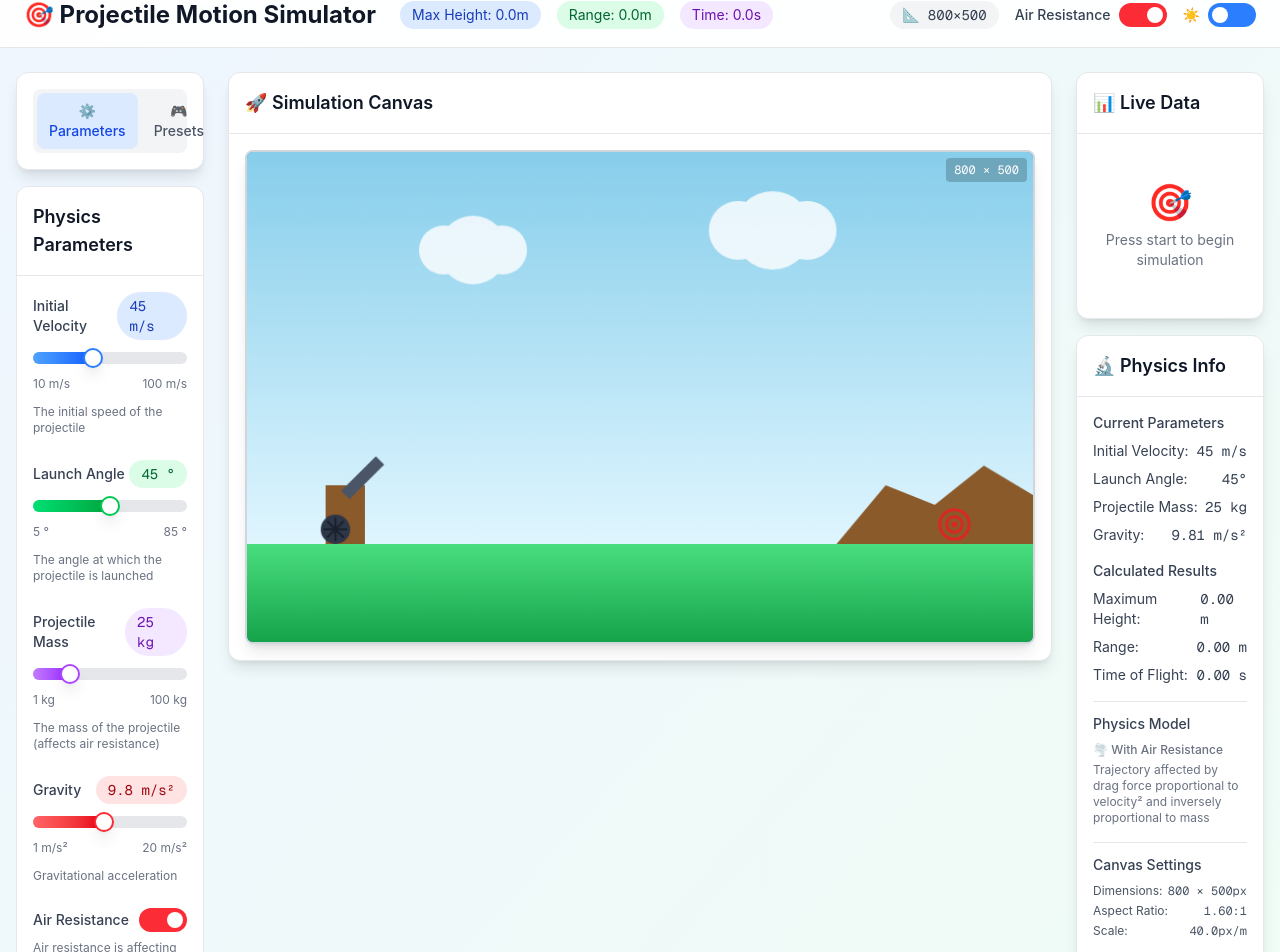
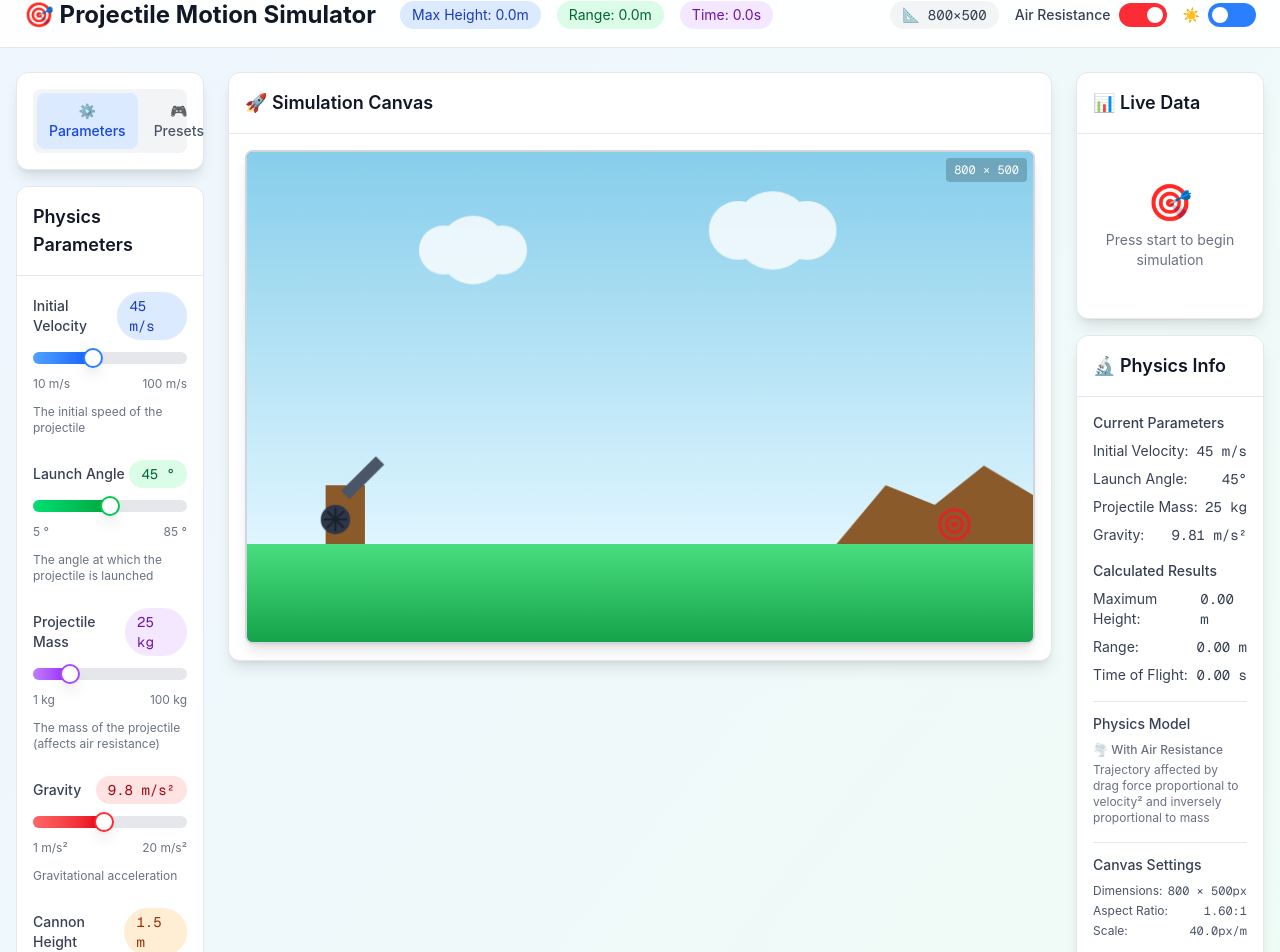
Before and after one commit to mayer-doa-coder/new-projectile-sim-2, a Next.js app in the folder projectile-sim/: page / in a window 1280 px wide. Shown: the part 49-1001 px from the top of the page. Built offline with nearby package versions, Linux system fonts and the light colour scheme.

Commit message:
height freature working in medium screen

```diff
--- a/projectile-sim/src/components/ProjectileSimulator.tsx
+++ b/projectile-sim/src/components/ProjectileSimulator.tsx
@@ -15,7 +15,8 @@ const DEFAULT_PARAMS: SimulationParams = {
   airResistance: true,
   gravity: 9.81,
   canvasWidth: 800,
-  canvasHeight: 500
+  canvasHeight: 500,
+  cannonHeight: 1.5
 };
 
 export default function ProjectileSimulator() {
--- a/projectile-sim/src/components/controls/ControlPanel.tsx
+++ b/projectile-sim/src/components/controls/ControlPanel.tsx
@@ -9,32 +9,44 @@ const PRESETS: Preset[] = [
   {
     name: "Cannon Ball",
     icon: "⚫",
-    params: { velocity: 45, angle: 45, mass: 50, airResistance: true },
-    description: "Heavy projectile with air resistance"
+    params: { velocity: 45, angle: 45, mass: 50, airResistance: true, cannonHeight: 2.0 },
+    description: "Heavy projectile with air resistance from elevated position"
   },
   {
     name: "Bullet",
     icon: "🔸",
-    params: { velocity: 85, angle: 25, mass: 5, airResistance: true },
-    description: "High-speed, lightweight projectile"
+    params: { velocity: 85, angle: 25, mass: 5, airResistance: true, cannonHeight: 1.2 },
+    description: "High-speed, lightweight projectile from shoulder height"
   },
   {
     name: "Basketball",
     icon: "🏀",
-    params: { velocity: 35, angle: 55, mass: 20, airResistance: true },
-    description: "Sports projectile with moderate air resistance"
+    params: { velocity: 35, angle: 55, mass: 20, airResistance: true, cannonHeight: 2.5 },
+    description: "Sports projectile with moderate air resistance from above head"
   },
   {
     name: "Feather",
     icon: "🪶",
-    params: { velocity: 25, angle: 40, mass: 1, airResistance: true },
-    description: "Very light object heavily affected by air"
+    params: { velocity: 25, angle: 40, mass: 1, airResistance: true, cannonHeight: 1.8 },
+    description: "Very light object heavily affected by air from human height"
   },
   {
     name: "Perfect Vacuum",
     icon: "✨",
-    params: { velocity: 45, angle: 45, mass: 25, airResistance: false },
-    description: "Ideal physics without air resistance"
+    params: { velocity: 45, angle: 45, mass: 25, airResistance: false, cannonHeight: 1.5 },
+    description: "Ideal physics without air resistance from standard height"
+  },
+  {
+    name: "Tower Shot",
+    icon: "🏰",
+    params: { velocity: 40, angle: 30, mass: 30, airResistance: true, cannonHeight: 8.0 },
+    description: "Projectile launched from a high tower or cliff"
+  },
+  {
+    name: "Ground Level",
+    icon: "🎯",
+    params: { velocity: 50, angle: 35, mass: 20, airResistance: true, cannonHeight: 0.5 },
+    description: "Low trajectory shot from near ground level"
   }
 ];
 
@@ -159,6 +171,19 @@ export function ControlPanel({
                 description="Gravitational acceleration"
               />
 
+              <ParameterSlider
+                label="Cannon Height"
+                value={params.cannonHeight}
+                min={0.5}
+                max={10}
+                step={0.1}
+                unit="m"
+                color="orange"
+                isDayTheme={isDayTheme}
+                onChange={(value) => updateParams({ cannonHeight: value })}
+                description="Height of the cannon above ground level"
+              />
+
               {/* Air Resistance Toggle */}
               <div className="space-y-2">
                 <div className="flex items-center justify-between">
--- a/projectile-sim/src/components/simulation/SimulationCanvas.tsx
+++ b/projectile-sim/src/components/simulation/SimulationCanvas.tsx
@@ -2,10 +2,12 @@ import React, { useRef, useEffect, useCallback } from 'react';
 import { CanvasProps } from '../../types/simulation';
 
 const GROUND_HEIGHT = 100;
-const CANNON_BASE_HEIGHT = 60;
 
 export function SimulationCanvas({ simulation, params, isDayTheme }: CanvasProps) {
   const canvasRef = useRef<HTMLCanvasElement>(null);
+
+  // Calculate cannon base height based on cannon height parameter
+  const CANNON_BASE_HEIGHT = Math.max(20, params.cannonHeight * 40); // Scale cannon height for visual representation
 
   // Calculate scale based on canvas dimensions
   const scale = Math.min(params.canvasWidth / 20, params.canvasHeight / 12.5);
@@ -101,9 +103,12 @@ export function SimulationCanvas({ simulation, params, isDayTheme }: CanvasProps
     ctx.fillStyle = '#8b5a2b';
     ctx.fillRect(80, params.canvasHeight - GROUND_HEIGHT - CANNON_BASE_HEIGHT, 40, CANNON_BASE_HEIGHT);
 
+    // Calculate cannon position based on height
+    const cannonY = params.canvasHeight - GROUND_HEIGHT - CANNON_BASE_HEIGHT + 10;
+
     // Draw cannon
     ctx.save();
-    ctx.translate(100, params.canvasHeight - GROUND_HEIGHT - CANNON_BASE_HEIGHT + 10);
+    ctx.translate(100, cannonY);
     ctx.rotate(-params.angle * Math.PI / 180);
 
     // Cannon barrel
@@ -113,8 +118,9 @@ export function SimulationCanvas({ simulation, params, isDayTheme }: CanvasProps
     // Cannon wheel
     ctx.restore();
     ctx.fillStyle = '#2d3748';
+    const wheelY = cannonY + 25;
     ctx.beginPath();
-    ctx.arc(90, params.canvasHeight - GROUND_HEIGHT - 15, 15, 0, Math.PI * 2);
+    ctx.arc(90, wheelY, 15, 0, Math.PI * 2);
     ctx.fill();
 
     // Cannon wheel spokes
@@ -122,9 +128,9 @@ export function SimulationCanvas({ simulation, params, isDayTheme }: CanvasProps
     ctx.lineWidth = 2;
     for (let i = 0; i < 8; i++) {
       ctx.beginPath();
-      ctx.moveTo(90, params.canvasHeight - GROUND_HEIGHT - 15);
+      ctx.moveTo(90, wheelY);
       const angle = (i * Math.PI) / 4;
-      ctx.lineTo(90 + Math.cos(angle) * 12, params.canvasHeight - GROUND_HEIGHT - 15 + Math.sin(angle) * 12);
+      ctx.lineTo(90 + Math.cos(angle) * 12, wheelY + Math.sin(angle) * 12);
       ctx.stroke();
     }
 
@@ -224,7 +230,7 @@ export function SimulationCanvas({ simulation, params, isDayTheme }: CanvasProps
     ctx.arc(targetX, targetY, 3, 0, Math.PI * 2);
     ctx.fill();
 
-  }, [simulation, params, isDayTheme, physicsToCanvas]);
+  }, [simulation, params, isDayTheme, physicsToCanvas, CANNON_BASE_HEIGHT]);
 
   // Effect for drawing
   useEffect(() => {
--- a/projectile-sim/src/hooks/useSimulation.ts
+++ b/projectile-sim/src/hooks/useSimulation.ts
@@ -20,7 +20,7 @@ export function useSimulation(params: SimulationParams) {
 
   // Calculate projectile motion with or without air resistance
   const calculateTrajectory = useCallback((params: SimulationParams): ProjectileData[] => {
-    const { velocity, angle, mass, airResistance, gravity } = params;
+    const { velocity, angle, mass, airResistance, gravity, cannonHeight } = params;
     const angleRad = (angle * Math.PI) / 180;
     const vx0 = velocity * Math.cos(angleRad);
     const vy0 = velocity * Math.sin(angleRad);
@@ -29,7 +29,7 @@ export function useSimulation(params: SimulationParams) {
     const dt = 0.016; // 60fps
     let t = 0;
     let x = 0;
-    let y = 1.5; // Start from cannon height
+    let y = cannonHeight; // Start from configurable cannon height
     let vx = vx0;
     let vy = vy0;
 
--- a/projectile-sim/src/types/simulation.ts
+++ b/projectile-sim/src/types/simulation.ts
@@ -25,6 +25,7 @@ export interface SimulationParams {
   gravity: number;
   canvasWidth: number;
   canvasHeight: number;
+  cannonHeight: number;
 }
 
 export interface Preset {
```
Also changed, not shown: projectile-sim/package.json (+6 -5 lines), 1 other file (tests, documents, lock files or other folders).
